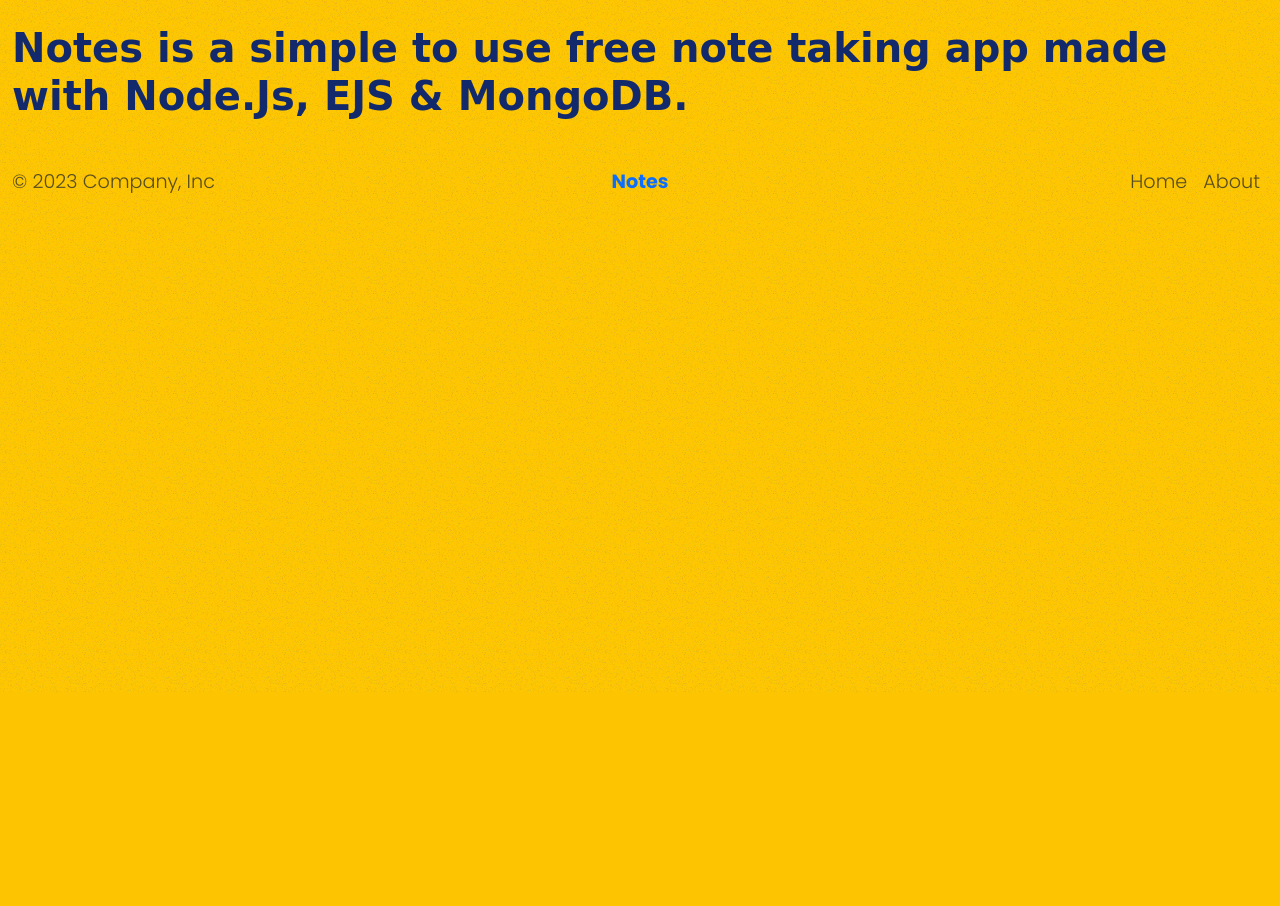
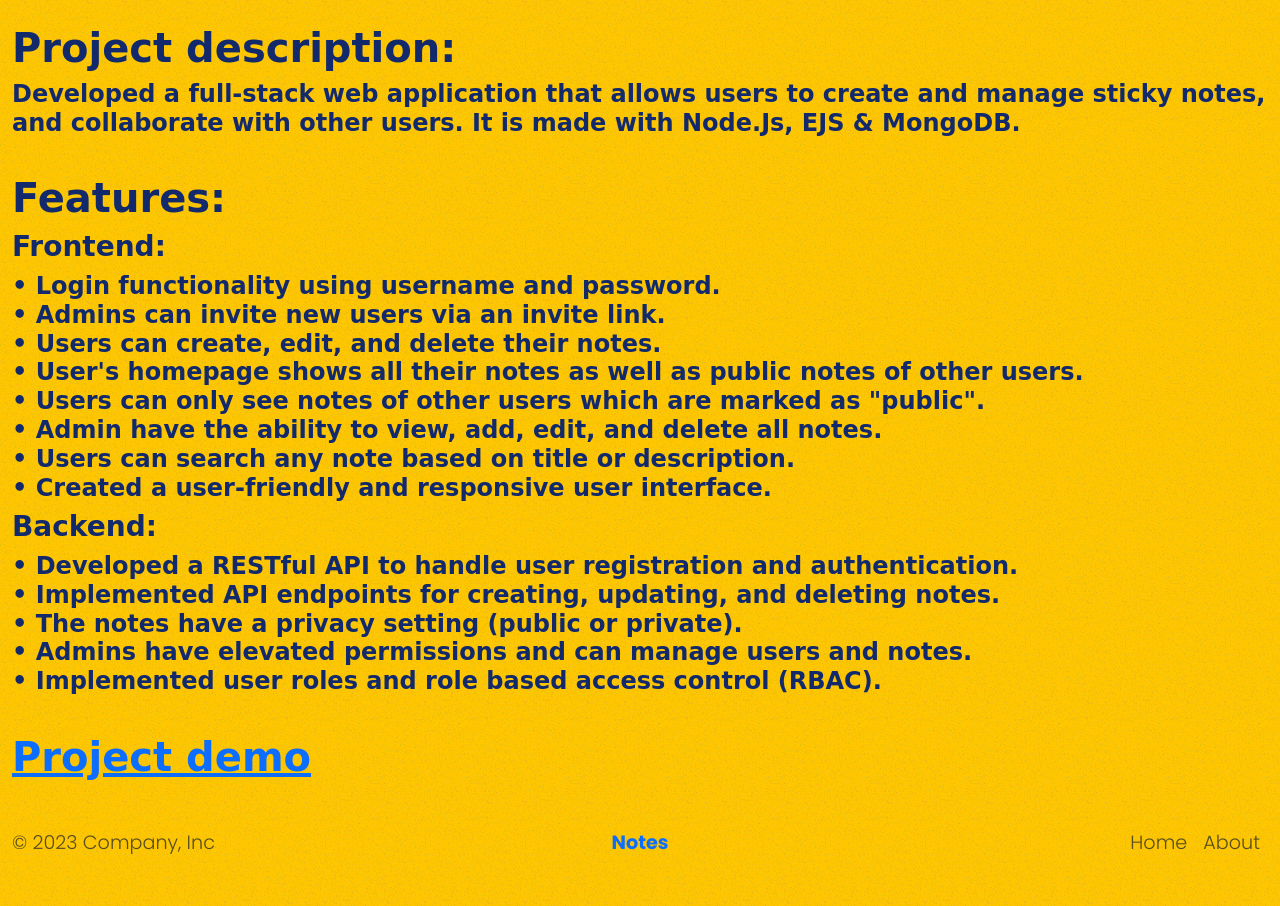
Before and after one commit to Brothin/Notes, a Node server app: page /about in a window 1280 px wide. Shown: the part 108-1014 px from the top of the page. Before the commit the page ends 800 px from the top, so only its background shows below. Run offline with Node 20, Linux system fonts and the light colour scheme; some libraries are stand-ins or nearby versions; some web fonts are replaced.

Commit message:
Update about.ejs

```diff
--- a/views/about.ejs
+++ b/views/about.ejs
@@ -1,6 +1,34 @@
 <div class="container-fluid container-fluid-custom">
   <h1>
-    Notes is a simple to use free note taking app made with Node.Js, EJS &
-    MongoDB.
+    Project description: <br>
+  </h1>
+  <h4>
+    Developed a full-stack web application that allows users to create and manage sticky notes, and collaborate with other users. It is made with Node.Js, EJS & MongoDB.
+  </h4>
+    <br>
+    <h1>
+    Features:
+    </h1>
+    <h3>Frontend:</h3>
+    <h4>
+    • Login functionality using username and password. <br>
+    • Admins can invite new users via an invite link. <br>
+    • Users can create, edit, and delete their notes. <br>
+    • User's homepage shows all their notes as well as public notes of other users.<br>
+    • Users can only see notes of other users which are marked as "public". <br>
+    • Admin have the ability to view, add, edit, and delete all notes. <br>
+    • Users can search any note based on title or description. <br>
+    • Created a user-friendly and responsive user interface.
+    </h4>
+    <h3>Backend:</h3>
+    <h4>
+    • Developed a RESTful API to handle user registration and authentication. <br>
+    • Implemented API endpoints for creating, updating, and deleting notes. <br>
+    • The notes have a privacy setting (public or private). <br>
+    • Admins have elevated permissions and can manage users and notes. <br>
+    • Implemented user roles and role based access control (RBAC).
+    </h4>
+    <br>
+    <a href="https://youtu.be/K0CAxCc0Q-0"><h1>Project demo</h1></a>
   </h1>
 </div>
```
